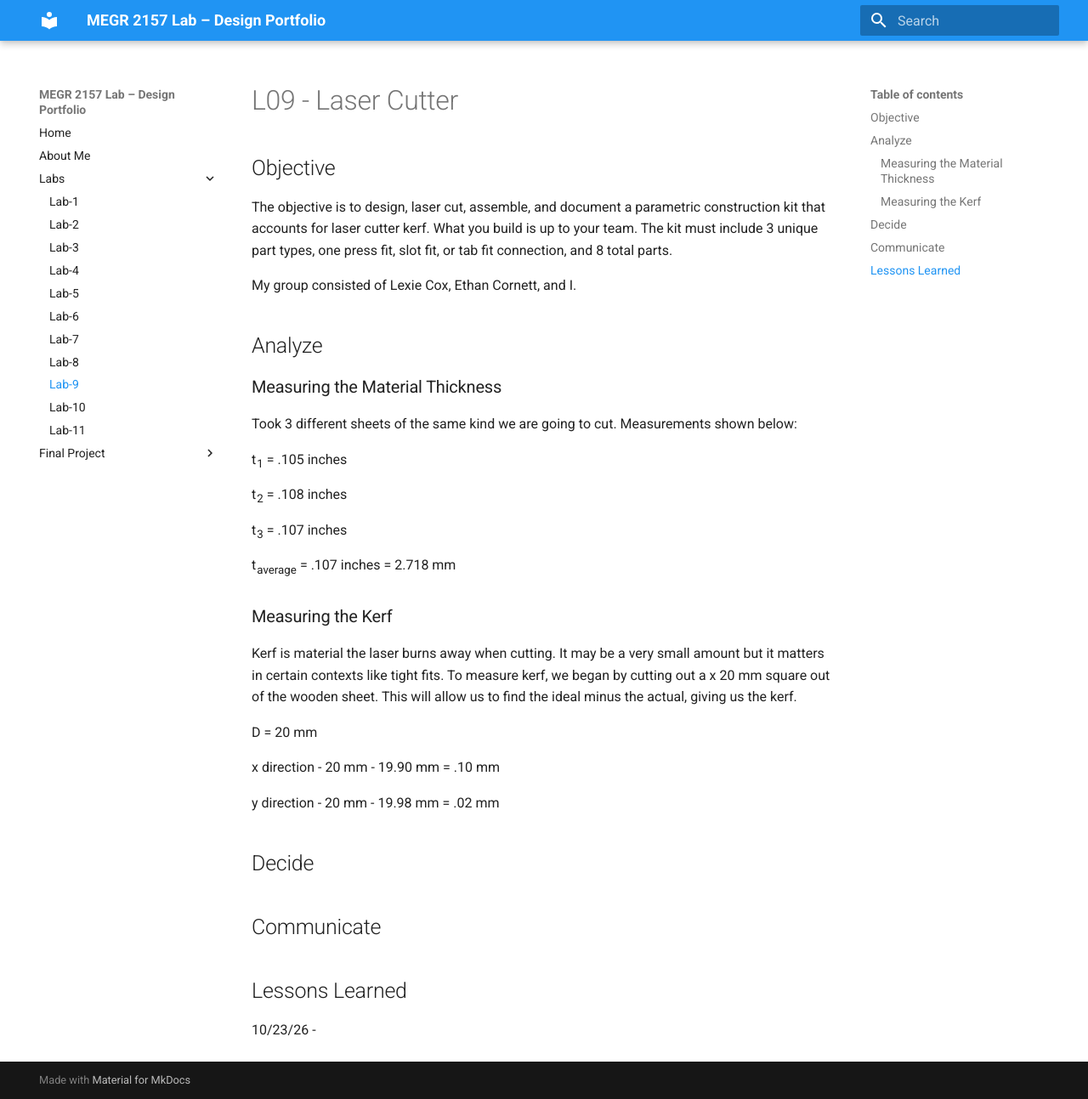
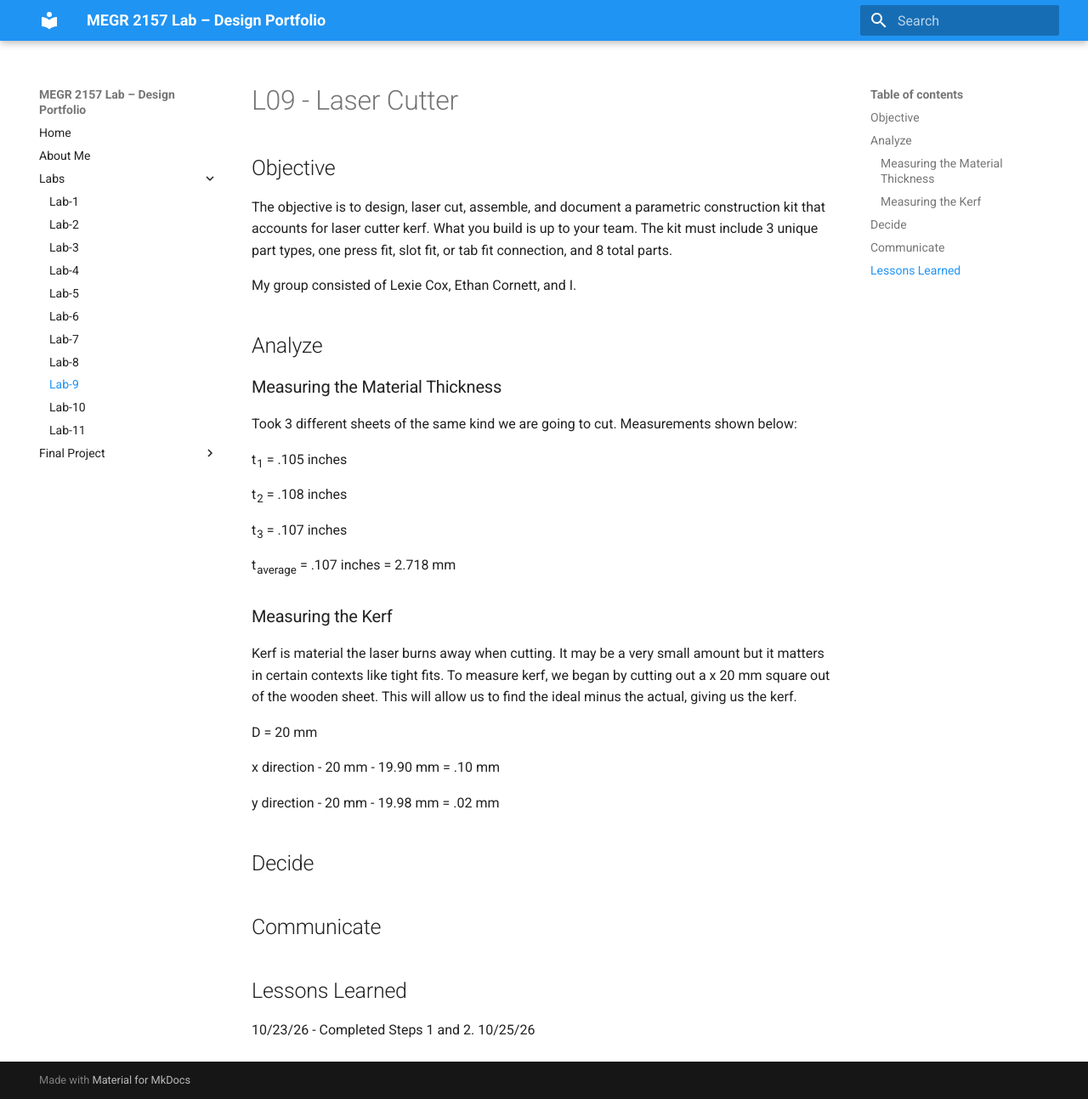
Before and after one commit to mgrego35/Morgan-Gregory-Lab-Portfolio, an MkDocs documentation site: the page built from docs/Labs/L09/index.md, in a window 1280 px wide and 1293 px high. Shown: the whole window at 85% size. Built offline with MkDocs 1.6.1 and Material for MkDocs 9.7.7, drawn with Linux system fonts in a browser that asks for light colours.

Commit message:
Update index.md

```diff
--- a/docs/Labs/L09/index.md
+++ b/docs/Labs/L09/index.md
@@ -38,4 +38,5 @@ y direction - 20 mm - 19.98 mm = .02 mm
 
 ## Lessons Learned
 
-10/23/26 -
+10/23/26 - Completed Steps 1 and 2.
+10/25/26
```
